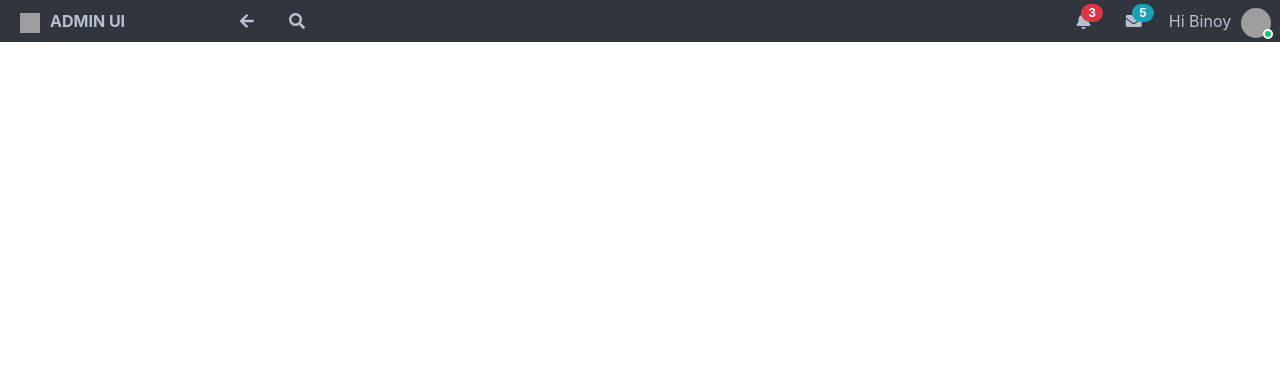
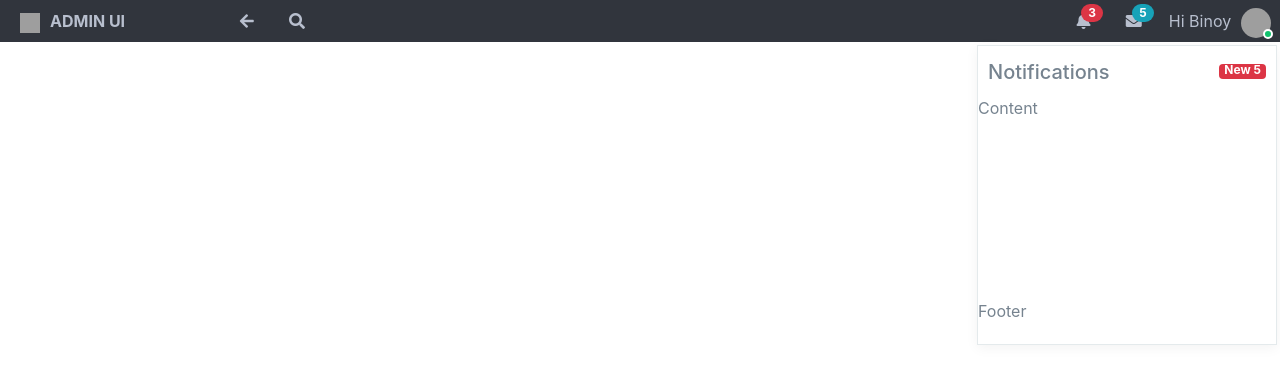
Before and after one commit to binoykr/react-admin-ui, a React (Create React App) app: page / in a window 1280 px wide. Shown: the top 384 px of the page. Built offline with nearby package versions, Linux system fonts and the light colour scheme; grey boxes are pictures that could not be loaded; a web font is replaced by a local one.

Commit message:
Dropdown menu header and footer height issue fixed

```diff
--- a/src/components/dashboard/Dashboard.css
+++ b/src/components/dashboard/Dashboard.css
@@ -168,6 +168,54 @@
     border-radius: 15px
   }
 
+  /*----------------------------- dropdown menu -------------------------------------------------*/
+  .topbar-navbar .topbar-content .nav-toolbar .nav-toolbar-item .nav-toolbar-dropdown-menu {
+    position: absolute;
+    box-shadow: 0 3px 12px rgba(0,0,0,.05);
+    transition: .25s;
+    width: 300px;
+    height: 300px;
+    z-index: 1200;
+    margin-top: 3px;
+    margin-right: 3px;
+
+    display: flex;
+    flex-direction: column;
+  }
+  .topbar-navbar .topbar-content .nav-toolbar .nav-toolbar-item .nav-toolbar-dropdown-menu
+  .dropdown-menu-header, .dropdown-menu-footer {
+    height: 50px;
+    display: flex;
+    flex-direction: row;
+    align-items: center;
+  }
+
+  .topbar-navbar .topbar-content .nav-toolbar .nav-toolbar-item .nav-toolbar-dropdown-menu
+  .dropdown-menu-header h5 {
+    display: inline-block;
+    margin-top: 10px;
+    margin-left: 10px;
+    flex-grow: 1
+  }
+
+  .topbar-navbar .topbar-content .nav-toolbar .nav-toolbar-item .nav-toolbar-dropdown-menu
+  .dropdown-menu-header span {
+    display: inline-block;
+    margin-right: 10px;
+    height: 15px;
+  }
+
+  .topbar-navbar .topbar-content .nav-toolbar .nav-toolbar-item .nav-toolbar-dropdown-menu
+  .dropdown-menu-container
+   {
+    flex-grow: 1;
+  }
+
+  .topbar-navbar .topbar-content .nav-toolbar .nav-toolbar-item .nav-toolbar-dropdown-menu.menu-right {
+    right: 0px;
+    left: auto;
+  }
+
   /*-----------------------------toggled-------------------------------------------------*/
 
   .main-wrapper.toggled .topbar-brand {
@@ -199,3 +247,9 @@
   .chiller-theme .topbar-navbar .topbar-content .nav-toolbar .nav-toolbar-item .nav-dropitem-link:hover {
     background: #1e2229;
   }
+
+  .chiller-theme .topbar-navbar .topbar-content .nav-toolbar .nav-toolbar-item .nav-toolbar-dropdown-menu {
+    color: #76838f;
+    background-color: #fff;
+    border: 1px solid #e4eaec;
+  }
--- a/src/components/dashboard/Dashboard.js
+++ b/src/components/dashboard/Dashboard.js
@@ -18,7 +18,7 @@ class Dashboard extends React.Component {
         <nav class="topbar-navbar">
           <div class="topbar-brand">
             <a href="#">
-              <img class="brand-icon" src="https://raw.githubusercontent.com/binoykr/react-admin-ui/master/public/imgs/user.jpg"
+              <img class="brand-icon" src="https://raw.githubusercontent.com/binoykr/react-admin-ui/new-dashboard/public/imgs/b-icon.png"
                 alt="Brand Icon" />
               <span>
                 admin ui
@@ -62,11 +62,23 @@ class Dashboard extends React.Component {
                     Hi Binoy
                   </span>
                   <span class="avatar-online">
-                    <img src="https://raw.githubusercontent.com/binoykr/react-admin-ui/master/public/imgs/user.jpg"
+                    <img src="https://raw.githubusercontent.com/binoykr/react-admin-ui/new-dashboard/public/imgs/user-binoy.jpg"
                       alt="User picture" />
                     <i></i>
                   </span>
                 </a>
+                <div class="nav-toolbar-dropdown-menu menu-right">
+                  <div class="dropdown-menu-header">
+                    <h5>Notifications</h5>
+                    <span class="badge badge-round badge-danger">New 5</span>
+                  </div>
+                  <div class="dropdown-menu-container">
+                    <p>Content</p>
+                  </div>
+                  <div class="dropdown-menu-footer">
+                    <p>Footer</p>
+                  </div>
+                </div>
               </li>
 
             </ul>
```
